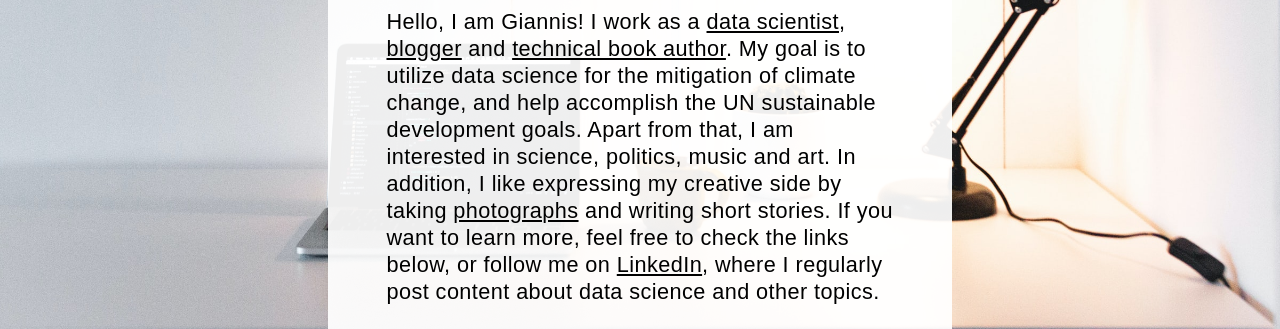
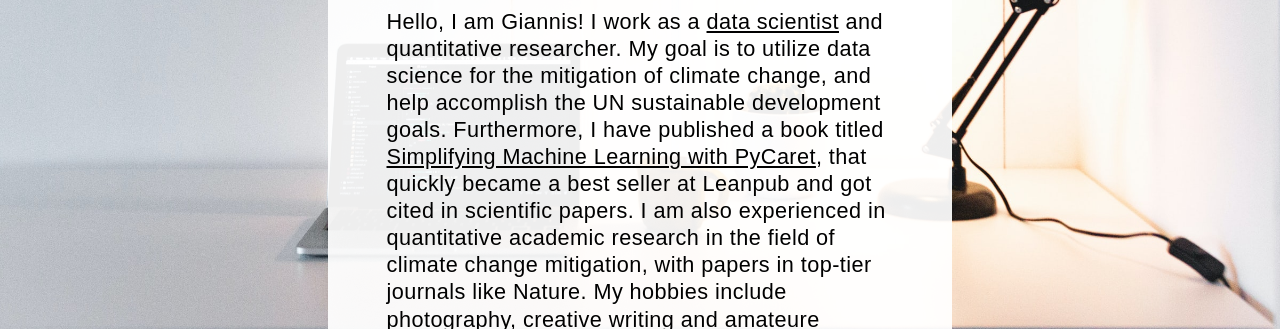
Before and after one commit to derevirn/derevirn.github.io, a plain HTML site: page index.html in a window 1280 px wide. Shown: the part 326-655 px from the top of the page. Drawn offline with Linux system fonts and the light colour scheme; a web font is replaced by a local one.

Commit message:
Update index.html

```diff
--- a/index.html
+++ b/index.html
@@ -68,12 +68,13 @@
 			<div class="inner">
 				<div id="image01" class="image"><img src="assets/images/image01.jpg" alt="" /></div>
 				<h1 id="text01">Giannis Tolios</h1>
-				<p id="text02">Hello, I am Giannis! I work as a <a href="https://github.com/derevirn">data scientist</a>,
-                <a href="https://giannistolios.medium.com/">blogger</a> and <a href="https://leanpub.com/pycaretbook/">technical book author</a>.
+				<p id="text02">Hello, I am Giannis! I work as a <a href="https://github.com/derevirn">data scientist</a> and quantitative researcher.
 				My goal is to utilize data science for the mitigation of climate change, and help accomplish the UN sustainable development goals.
-				Apart from that, I am interested in science, politics, music and art. In addition, I like expressing my creative side by taking
-				<a href = "https://www.instagram.com/derevirn_/">photographs</a> and writing short stories. If you want to learn more,
-				feel free to check the links below, or follow me on <a href="https://www.linkedin.com/in/giannis-tolios">LinkedIn</a>,
+		  		Furthermore, I have published a book titled <a href="https://leanpub.com/pycaretbook/">Simplifying Machine Learning with PyCaret</a>,
+			        that quickly became a best seller at Leanpub and got cited in scientific papers.
+				I am also experienced in quantitative academic research in the field of climate change mitigation,
+				with papers in top-tier journals like Nature. My hobbies include photography, creative writing and amateure astronomy.
+				If you want to learn more, feel free to check the links below, or follow me on <a href="https://www.linkedin.com/in/giannis-tolios">LinkedIn</a>,
 				where I regularly post content about data science and other topics.</p>
 				<ul id="icons01" class="icons">
 					<li>
```
